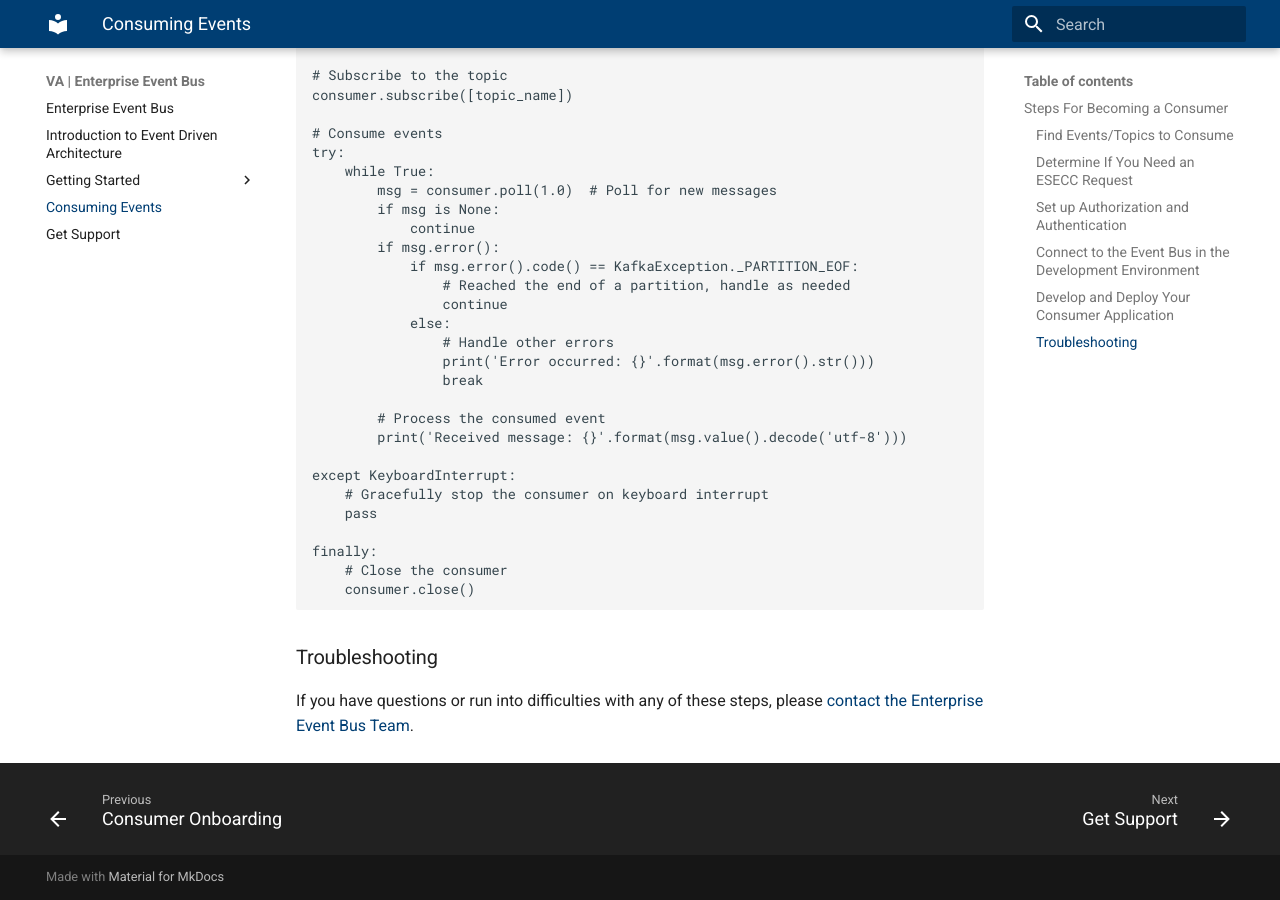
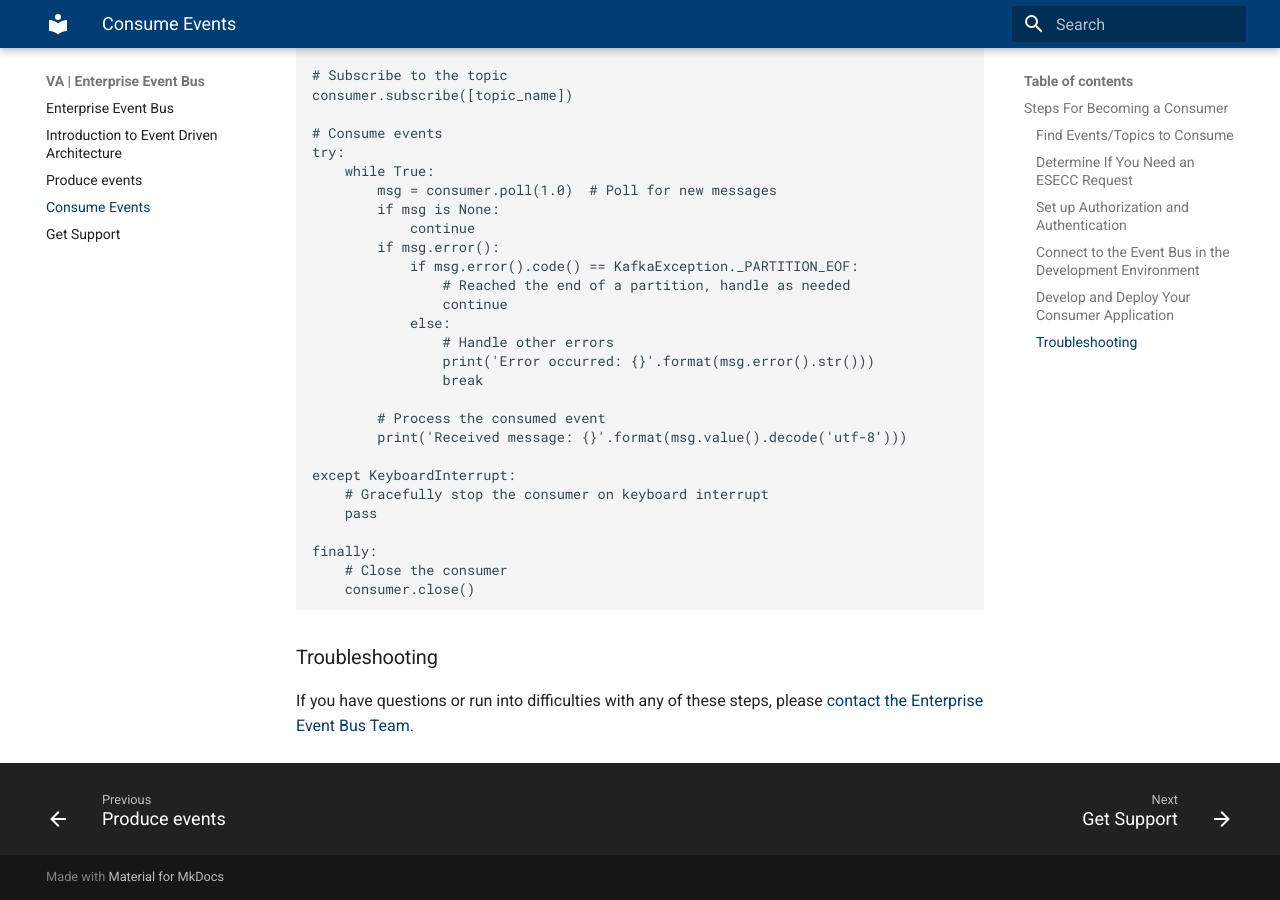
Before and after one commit to department-of-veterans-affairs/ves-event-bus-developer-portal, an MkDocs documentation site: the page built from docs/consume-events.md, in a window 1280 px wide and 900 px high, scrolled down 2251 px. Built offline with MkDocs 1.6.1 and Material for MkDocs 9.7.7, drawn with Linux system fonts in a browser that asks for light colours.

Commit message:
update nav

```diff
--- a/docs/consume-events.md
+++ b/docs/consume-events.md
@@ -1,5 +1,5 @@
 ---
-title: Consuming Events
+title: Consume Events
 ---
 # What’s a Consumer?
 A consumer is an application that is set up to receive messages or events in an event-driven system. The Event Bus exposes streams of events, called topics, to consumers. The events capture significant occurrences taking place in an external system. A list of currently available topics can be found in our [Event Catalog].
@@ -9,7 +9,7 @@ To access messages in a particular topic, an event consumer would subscribe to t
 ## Steps For Becoming a Consumer
 ### Find Events/Topics to Consume
 The first step to consuming an event is to [reach out to the Enterprise Event Bus Team](get-support.md) about your interest in events. From there, you can either subscribe to an existing topic with relevant events, or else identify a team able to provide the topic that is of interest to you. At this point in time, we are unable to identify producers for consumers that do not have a source for their desired events, but we will do our best to work with your chosen producing team.
-See also our [Producer Onboarding](producer-onboarding.md) page.
+See also our [Producer Onboarding](produce-events.md) page.
 
 ### Determine If You Need an ESECC Request
 Depending on the location of a consumer application, you may need to obtain an ESECC (Enterprise Security External Change Council) request. The diagram below illustrates the relationship between consumer locations and ESECC requirements. It shows that as a general rule, consumers located within the VAEC (VA Enterprise Cloud) AWS Organization do not need to file an ESECC request. For consumers who are in other AWS organizations, or outside of AWS, an ESECC process will likely be needed. If you’re unsure which category your use case fits in, please reach out to the Event Bus Team for help. However, please also note that while the Event Bus Team is happy to give direction and assist with some aspects of the ESECC process, consumers are ultimately responsible for initiating and monitoring the request.
--- a/mkdocs.yml
+++ b/mkdocs.yml
@@ -9,8 +9,6 @@ theme:
 nav:
   - README.md
   - intro-to-eda.md
-  - 'Getting Started':
-    - producer-onboarding.md
-    - consumer-onboarding.md
+  - produce-events.md
   - consume-events.md
   - get-support.md
```
Also changed, not shown: docs/produce-events.md (added).
